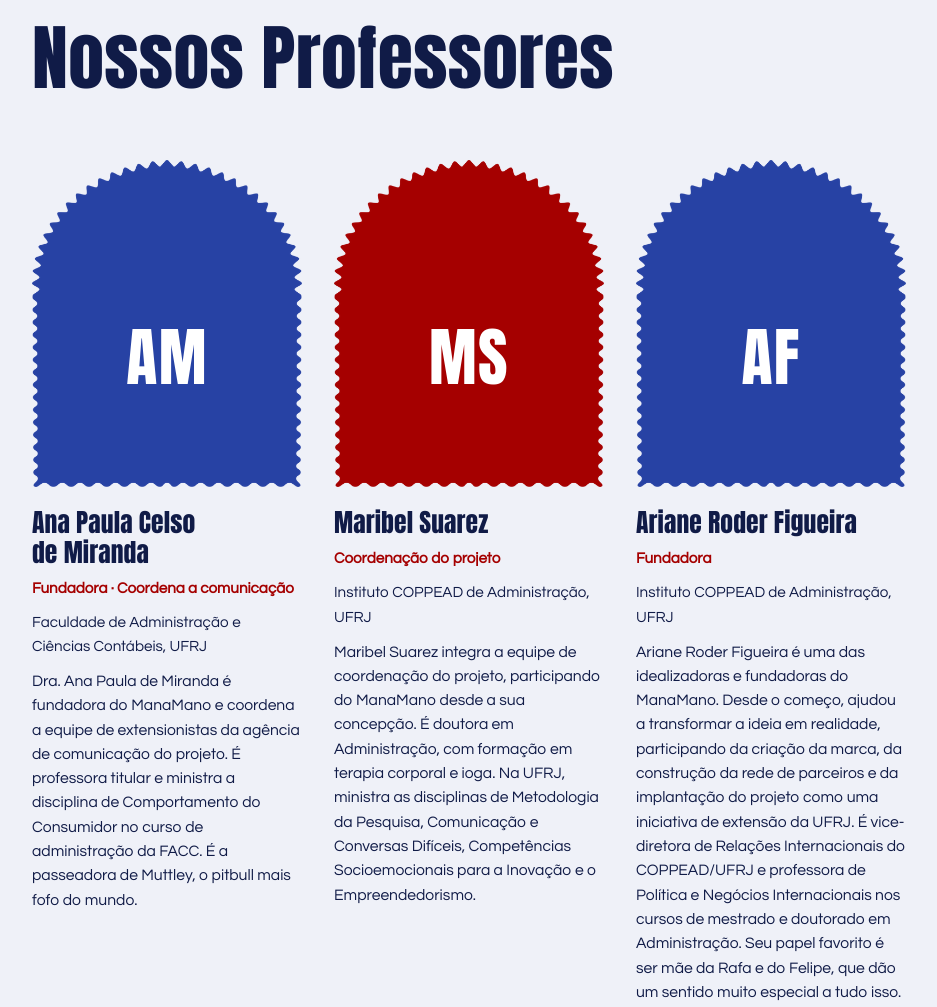
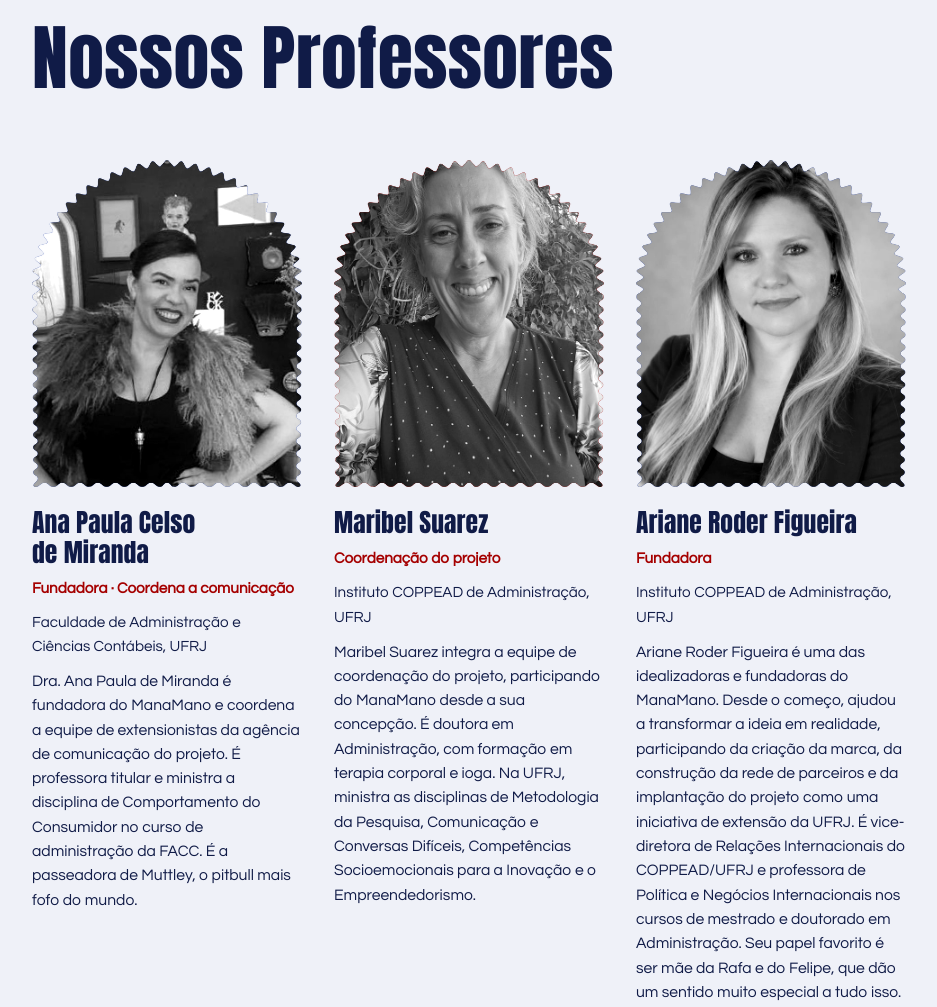
Before and after one commit to Manu0505/ManaMano, a plain HTML site: page index.html in a window 1280 px wide. Shown: the part 10013-11020 px from the top of the page, without its empty margins (32-969 px from the left). Drawn offline with Linux system fonts and the light colour scheme; animation ran at ten frames a second.

Commit message:
Fotos dos professores e cards em coluna única no celular
Co-Authored-By: Claude Opus 5.5 <noreply@anthropic.com>
Claude-Session: https://claude.ai/code/session_01L71rBakvbvUnFGTz5JvMuD

```diff
--- a/index.html
+++ b/index.html
@@ -291,7 +291,7 @@ p{margin:0}
 .nomes span{font-size:.85rem; opacity:.8}
 @media (max-width:860px){ .prof-rede{grid-template-columns:1fr} }
 @media (max-width:440px){ .rede-cols{grid-template-columns:1fr} }
-@media (max-width:600px){ .grade-prof{grid-template-columns:repeat(2, minmax(0,1fr))} }
+@media (max-width:600px){ .grade-prof{grid-template-columns:1fr; gap:2.75rem} .prof-foto{width:min(62%, 240px)} }
 @media (max-width:440px){ .grade-prof{gap:1.5rem 1rem} .prof h3{font-size:1.3rem} .prof .bio,.prof .area,.prof .disc{font-size:.9rem} }
 
 /* ---------- envolva-se ---------- */
@@ -1136,37 +1136,37 @@ const CONTEUDO = {
   professores: [
     { id: "p-ana-paula", publicado: true, nome: "Ana Paula Celso de Miranda", areaAtuacao: "Faculdade de Administração e Ciências Contábeis, UFRJ", disciplina: "Fundadora · Coordena a comunicação",
       miniBio: "Dra. Ana Paula de Miranda é fundadora do ManaMano e coordena a equipe de extensionistas da agência de comunicação do projeto. É professora titular e ministra a disciplina de Comportamento do Consumidor no curso de administração da FACC. É a passeadora de Muttley, o pitbull mais fofo do mundo.",
-      foto: null },
+      foto: { src: "assets/professores/ana-paula.jpg", alt: "Ana Paula Celso de Miranda sorrindo, com as mãos na cintura" } },
     { id: "p-maribel", publicado: true, nome: "Maribel Suarez", areaAtuacao: "Instituto COPPEAD de Administração, UFRJ", disciplina: "Coordenação do projeto",
       miniBio: "Maribel Suarez integra a equipe de coordenação do projeto, participando do ManaMano desde a sua concepção. É doutora em Administração, com formação em terapia corporal e ioga. Na UFRJ, ministra as disciplinas de Metodologia da Pesquisa, Comunicação e Conversas Difíceis, Competências Socioemocionais para a Inovação e o Empreendedorismo.",
-      foto: null },
+      foto: { src: "assets/professores/maribel.jpg", alt: "Maribel Suarez sorrindo, diante de folhagens" } },
     { id: "p-ariane", publicado: true, nome: "Ariane Roder Figueira", areaAtuacao: "Instituto COPPEAD de Administração, UFRJ", disciplina: "Fundadora",
       miniBio: "Ariane Roder Figueira é uma das idealizadoras e fundadoras do ManaMano. Desde o começo, ajudou a transformar a ideia em realidade, participando da criação da marca, da construção da rede de parceiros e da implantação do projeto como uma iniciativa de extensão da UFRJ. É vice-diretora de Relações Internacionais do COPPEAD/UFRJ e professora de Política e Negócios Internacionais nos cursos de mestrado e doutorado em Administração. Seu papel favorito é ser mãe da Rafa e do Felipe, que dão um sentido muito especial a tudo isso.",
-      foto: null },
+      foto: { src: "assets/professores/ariane.jpg", alt: "Ariane Roder Figueira sorrindo, de blazer" } },
     { id: "p-rita", publicado: true, nome: "Rita Afonso", areaAtuacao: "Faculdade de Administração e Ciências Contábeis, UFRJ", disciplina: "Fundadora",
       miniBio: "Dra. Rita Afonso é fundadora do ManaMano e foi coordenadora da comunicação e professora de marketing do projeto. É Diretora Adjunta (2025-2029) da Faculdade de Administração e Ciências Contábeis da UFRJ e professora associada na área de marketing e negócios de impacto do curso de administração. É avó da Dora e da Lia, seus melhores projetos :)",
-      foto: null },
+      foto: { src: "assets/professores/rita.jpg", alt: "Rita Afonso sorrindo, apoiada em uma mureta" } },
     { id: "p-marcelo", publicado: true, nome: "Marcelo Castañeda", areaAtuacao: "Faculdade de Administração e Ciências Contábeis, UFRJ", disciplina: "Fundador · Coordenação de 2020 a 2022",
       miniBio: "Dr. Marcelo Castañeda é fundador do ManaMano e participou da coordenação do projeto entre 2020 e 2022. É professor adjunto e ministra disciplinas como Teoria das Organizações e Abordagens Críticas em Administração no curso de Administração da FACC.",
-      foto: null },
+      foto: { src: "assets/professores/marcelo.jpg", alt: "Marcelo Castañeda de braços cruzados, sorrindo" } },
     { id: "p-leticia", publicado: true, nome: "Leticia Casotti", areaAtuacao: "Instituto COPPEAD de Administração, UFRJ", disciplina: "Palestras e rodas de conversa",
       miniBio: "Leticia Casotti é colaboradora e entusiasta do ManaMano desde o seu início, quando atuou como palestrante e mediadora da roda de conversas. Recentemente aposentada do COPPEAD/UFRJ, onde esteve por 35 anos na área de Marketing e Negócios Internacionais e fundou o CECS (Centro de Estudos em Consumo e Sociedade). Mãe de três homens super “do bem” e avó de Betina e Tomaz.",
-      foto: null },
+      foto: { src: "assets/professores/leticia.jpg", alt: "Leticia Casotti sorrindo, de óculos, com o mar ao fundo" } },
     { id: "p-marisol", publicado: true, nome: "Marisol Goia", areaAtuacao: "Faculdade de Administração e Ciências Contábeis, UFRJ", disciplina: "Posicionamento",
       miniBio: "Participa do ManaMano desde a segunda turma. Ministra a aula de posicionamento e coordena a formação em gestão.",
-      foto: null },
+      foto: { src: "assets/professores/marisol.jpg", alt: "Marisol Goia sorrindo, com a camiseta do ManaMano" } },
     { id: "p-carla", publicado: true, nome: "Carla Velloso", areaAtuacao: "Faculdade de Administração e Ciências Contábeis, UFRJ", disciplina: "Custos e precificação, desde 2023",
       miniBio: "Carla Velloso integra a equipe de professores de Custos e Precificação do ManaMano desde 2023. É professora do curso de graduação em Ciências Contábeis da UFRJ, onde leciona Contabilidade de Custos II, e do Programa de Pós-Graduação em Ciências Contábeis (PPGCC/UFRJ), na disciplina de Metodologia da Pesquisa Contábil. Acredita no poder da educação e do conhecimento como instrumentos de transformação e fortalecimento dos pequenos negócios. É mãe da Mel e do Samuel.",
-      foto: null },
+      foto: { src: "assets/professores/carla.jpg", alt: "Carla Velloso sorrindo, de óculos, com morros ao fundo" } },
     { id: "p-thaysa", publicado: true, nome: "Thaysa Nascimento", areaAtuacao: "Instituto COPPEAD de Administração, UFRJ", disciplina: "Marketing, desde 2025",
       miniBio: "Thaysa Nascimento integra a equipe de professores de marketing da rede ManaMano desde 2025. É professora de comportamento do consumidor e marketing digital do COPPEAD/UFRJ.",
-      foto: null },
+      foto: { src: "assets/professores/thaysa.jpg", alt: "Thaysa Nascimento sorrindo, de óculos" } },
     { id: "p-jonathas", publicado: true, nome: "Jonathas Queiroz", areaAtuacao: "Faculdade de Administração e Ciências Contábeis, UFRJ", disciplina: "Gestão de custos, desde 2026",
       miniBio: "Jonathas Queiroz integra o ManaMano desde o segundo semestre de 2026, atuando na área de gestão de custos e auxiliando as empreendedoras no planejamento de seus negócios. É doutor em Ciências Contábeis e professor da FACC/UFRJ, onde leciona Gestão e Planejamento Tributário e Simulação Empresarial. Na contabilidade da vida, sua melhor escolha foi Aracele, sua esposa, e seus projetos mais preciosos são Rebeca e Giovana, suas filhas.",
-      foto: null },
+      foto: { src: "assets/professores/jonathas.jpg", alt: "Jonathas Queiroz de terno, diante de uma estante de livros" } },
     { id: "p-thauan", publicado: true, nome: "Thauan Carvalho", areaAtuacao: "Faculdade de Administração e Ciências Contábeis, UFRJ", disciplina: "Custos, desde 2026",
       miniBio: "Thauan Carvalho integra a equipe de professores de custo da rede ManaMano desde meados de 2026. É professor de Contabilidade da FACC/UFRJ.",
-      foto: null }
+      foto: { src: "assets/professores/thauan.jpg", alt: "Thauan Carvalho de camisa social, em fundo branco" } }
   ],
 
   /* Concepção do projeto, como nos catálogos de 2024, 2025 e 2026 */
```
Also changed, not shown: assets/professores/ana-paula.jpg (added), assets/professores/ariane.jpg (added), assets/professores/carla.jpg (added), assets/professores/jonathas.jpg (added), assets/professores/leticia.jpg (added), assets/professores/marcelo.jpg (added), assets/professores/maribel.jpg (added), assets/professores/marisol.jpg (added), assets/professores/rita.jpg (added), assets/professores/thauan.jpg (added), assets/professores/thaysa.jpg (added).
